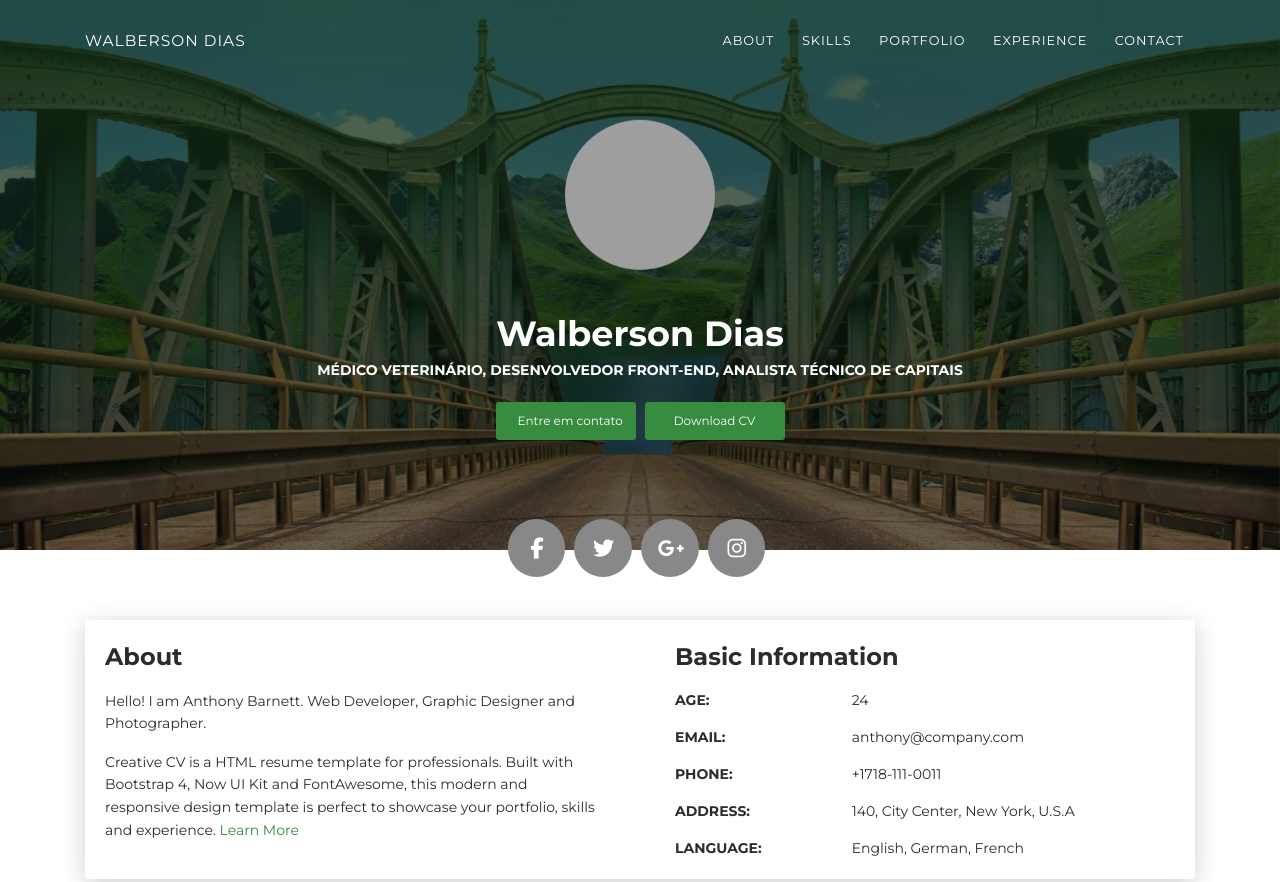
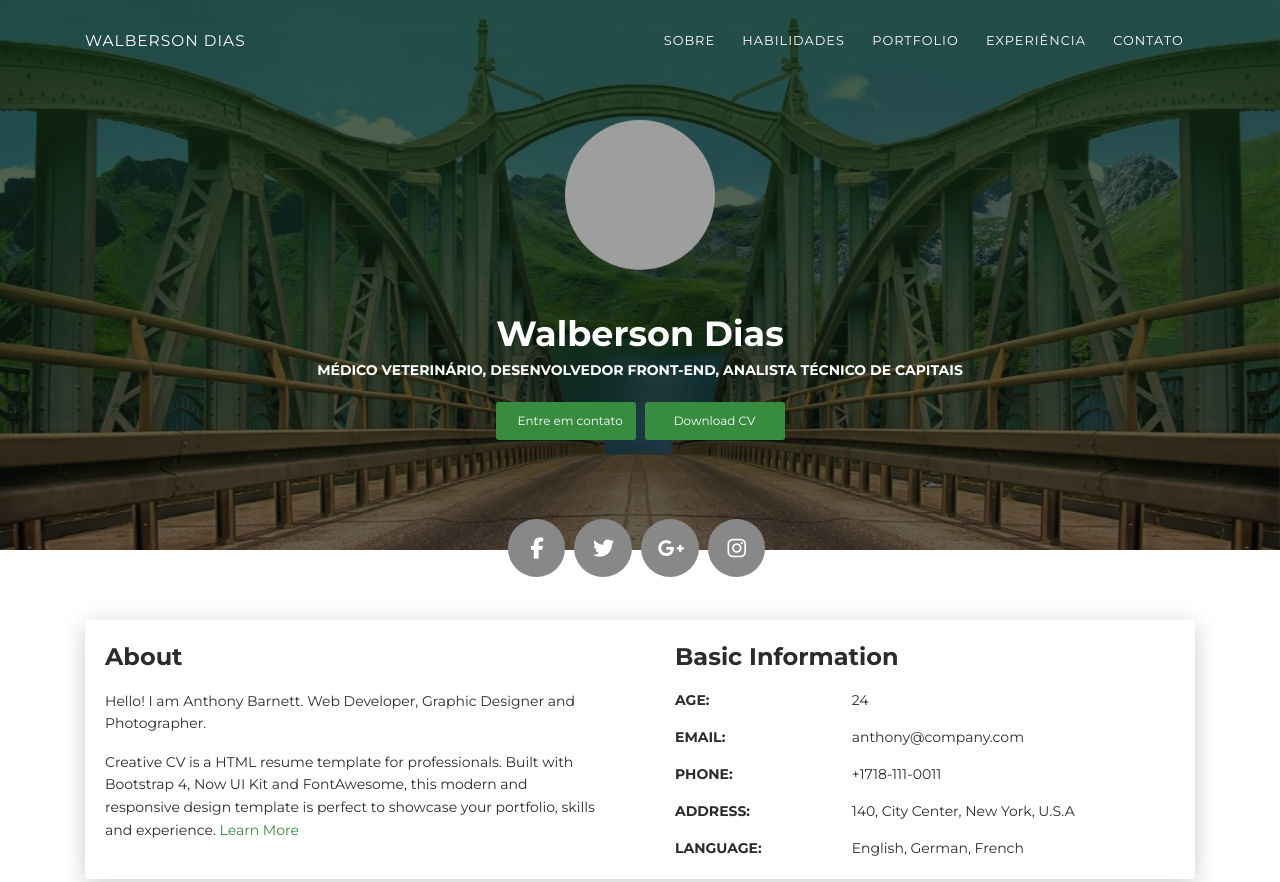
Before and after one commit to walberson/walberson.github.io, a plain HTML site: page index.html in a window 1280 px wide. Shown: the top 882 px of the page. Drawn offline with Linux system fonts and the light colour scheme; grey boxes are pictures that could not be loaded.

Commit message:
Update index.html

```diff
--- a/index.html
+++ b/index.html
@@ -29,11 +29,11 @@
             </div>
             <div class="collapse navbar-collapse justify-content-end" id="navigation">
               <ul class="navbar-nav">
-                <li class="nav-item"><a class="nav-link smooth-scroll" href="#about">About</a></li>
-                <li class="nav-item"><a class="nav-link smooth-scroll" href="#skill">Skills</a></li>
+                <li class="nav-item"><a class="nav-link smooth-scroll" href="#about">Sobre</a></li>
+                <li class="nav-item"><a class="nav-link smooth-scroll" href="#skill">Habilidades</a></li>
                 <li class="nav-item"><a class="nav-link smooth-scroll" href="#portfolio">Portfolio</a></li>
-                <li class="nav-item"><a class="nav-link smooth-scroll" href="#experience">Experience</a></li>
-                <li class="nav-item"><a class="nav-link smooth-scroll" href="#contact">Contact</a></li>
+                <li class="nav-item"><a class="nav-link smooth-scroll" href="#experience">Experiência</a></li>
+                <li class="nav-item"><a class="nav-link smooth-scroll" href="#contact">Contato</a></li>
               </ul>
             </div>
           </div>
```
